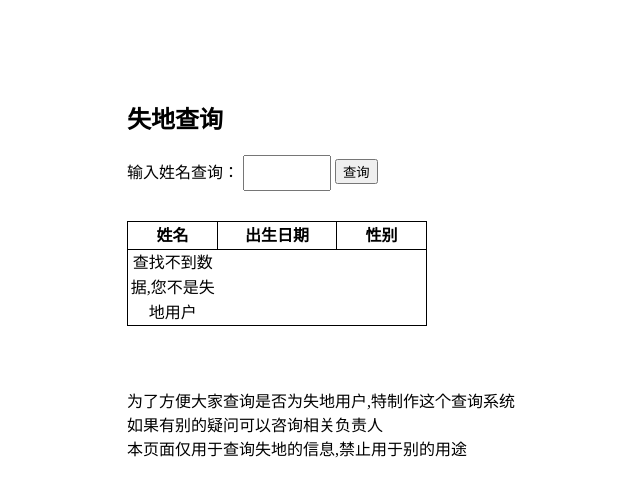
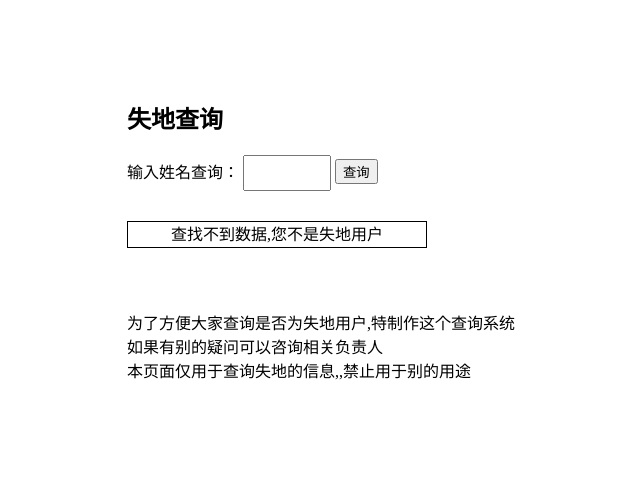
Before and after one commit to skbch/skbch.github.io, a plain HTML site: page index.html in a window 1280 px wide. Both pictures are taken after a click on the button "查询". Shown: the whole page, without its empty margins (113-753 px from the left). Drawn offline with Linux system fonts and the light colour scheme.

Commit message:
Update index.html

```diff
--- a/index.html
+++ b/index.html
@@ -112,7 +112,7 @@
         <br>
         如果有别的疑问可以咨询相关负责人
         <br>
-        本页面仅用于查询失地的信息,禁止用于别的用途
+        本页面仅用于查询失地的信息,,禁止用于别的用途
     </p>
 
     <script>
@@ -1370,6 +1370,7 @@
         ];
         //1.先获取相应是元素
         var tbody = document.querySelector('tbody');
+        var tr = document.querySelector('tr');
         var search_price = document.querySelector('.search-price');
         var search_name = document.querySelector('.search-name');
         var product = document.querySelector('.md');
@@ -1388,14 +1389,16 @@
                         value
                         .gender +
                         '</td>';
+                    tr.style.display = 'none'
                     tbody.appendChild(tr);
 
                     pd.style.display = "block"
-                    pd.innerText = value.name+'是失地农民'
+                    pd.innerText = value.name + '是失地农民'
 
 
                 });
             } else {
+                tr.style.display = 'none'
                 pd.style.display = "none"
                 tbody.innerHTML = '查找不到数据,您不是失地用户';
             }
```
